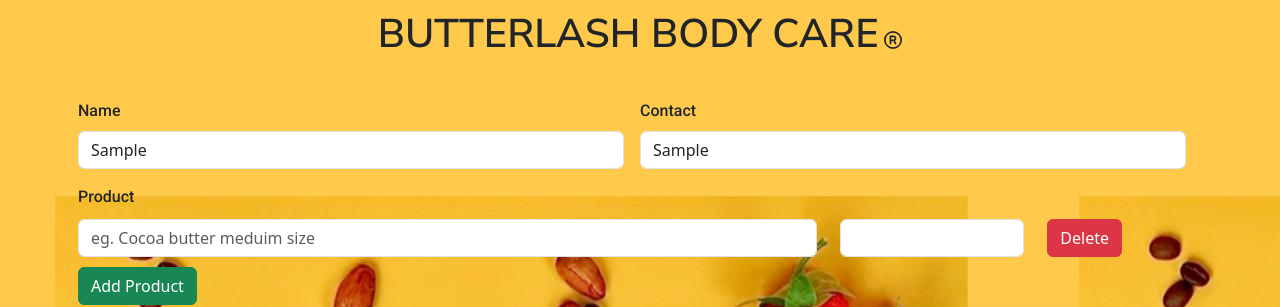
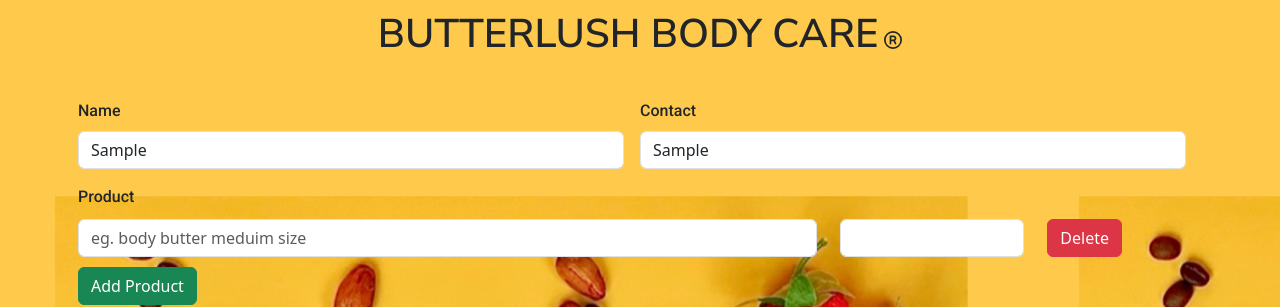
Before and after one commit to Felix7854/butterlush, an Angular app: page / in a window 1280 px wide. Both pictures are taken after typing "Sample", "Sample", "2020-01-15" into the empty fields and a click on the button "Add Product". Shown: the top 307 px of the page. Built offline with nearby package versions, Linux system fonts and the light colour scheme.

Commit message:
corrections made on words

```diff
--- a/src/app/app.component.html
+++ b/src/app/app.component.html
@@ -40,7 +40,7 @@
               type="text"
               class="form-control custom-font-size"
               id="product"
-              placeholder="eg. Cocoa butter meduim size"
+              placeholder="eg. body butter meduim size"
               formControlName="product"
               autocomplete="off"
             />
@@ -85,7 +85,7 @@
           formControlName="modeofPickp"
         >
           <option value="Pickup at shiashie">Pick up at Shiashie</option>
-          <option value="delievery at a fee">Delivery at a fee</option>
+          <option value="deli very at a fee">Delivery at a fee</option>
         </select>
       </div>
 
--- a/src/app/header/header.component.html
+++ b/src/app/header/header.component.html
@@ -1,3 +1,3 @@
 <div class="header">
-  <h2>BUTTERLASH BODY CARE <fa-icon [icon]="registered"></fa-icon></h2>
+  <h2>BUTTERLUSH BODY CARE <fa-icon [icon]="registered"></fa-icon></h2>
 </div>
```
